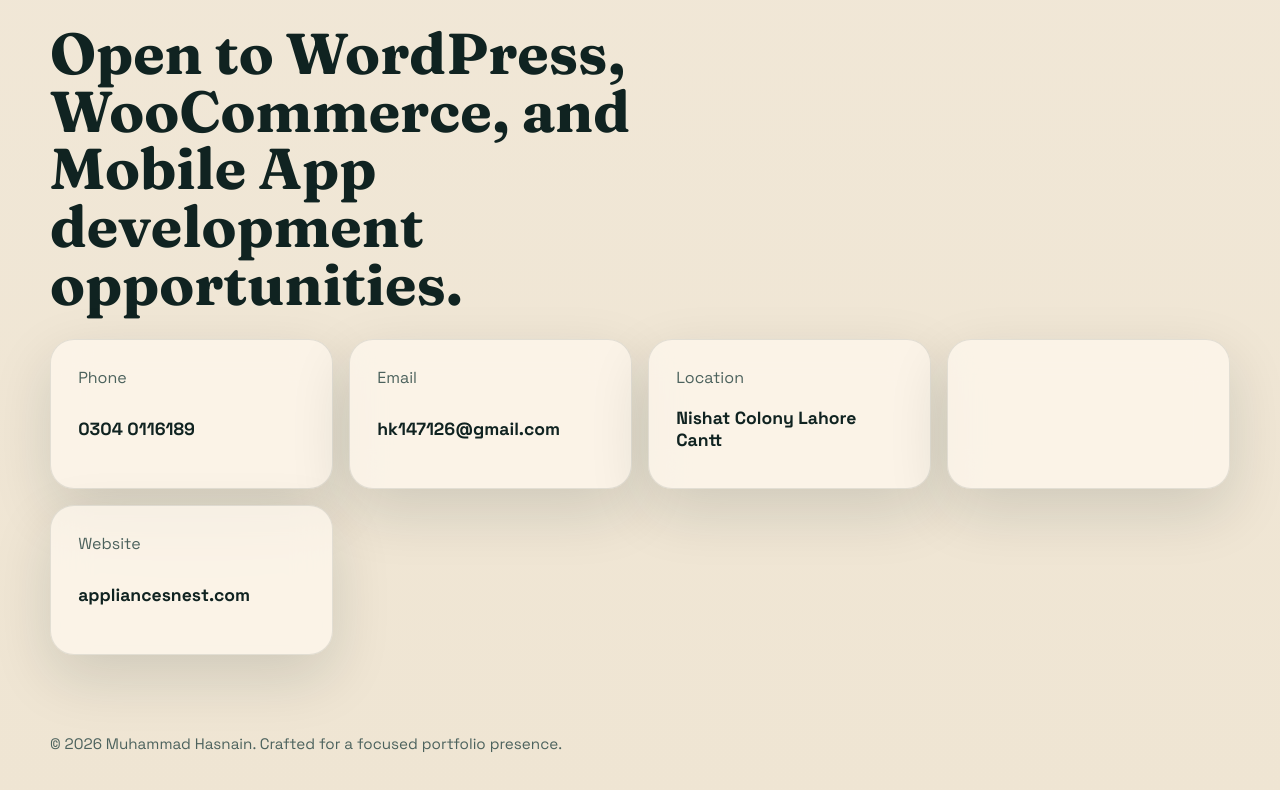
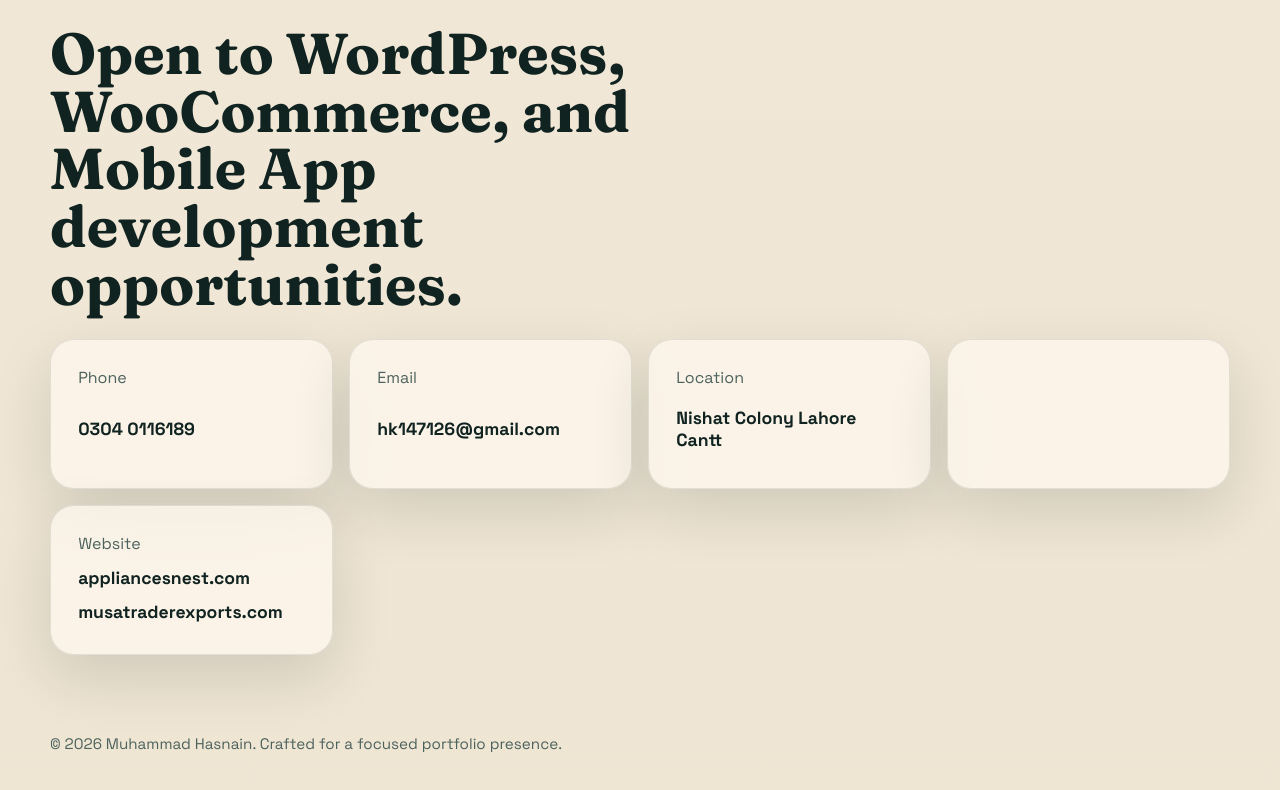
Before and after one commit to k147136/Portfolio, a plain HTML site: page index.html in a window 1280 px wide. Shown: the part 3614-4404 px from the top of the page. Drawn offline with Linux system fonts and the light colour scheme.

Commit message:
Add musatraderexports.com to contact cards

```diff
--- a/index.html
+++ b/index.html
@@ -195,6 +195,7 @@
             <a class="contact-card reveal" href="https://musatraderexports.com" target="_blank" rel="noreferrer">
               <span class="contact-label">Website</span>
               <strong>appliancesnest.com</strong>
+              <strong>musatraderexports.com</strong>
             </a>
           </div>
         </section>
```
